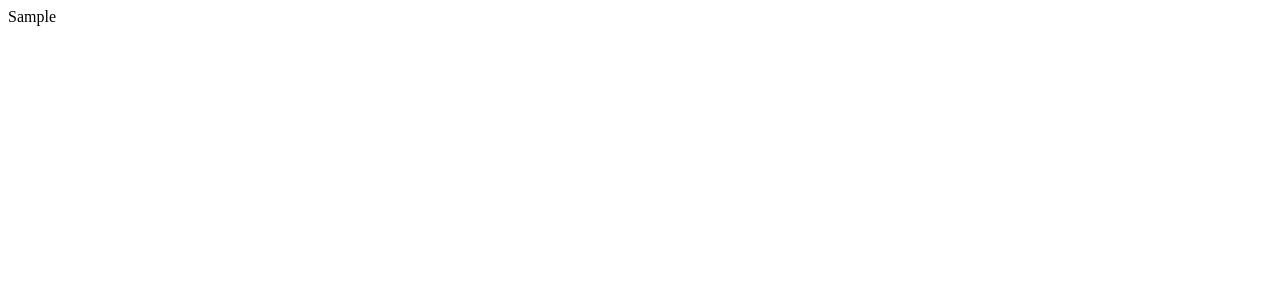
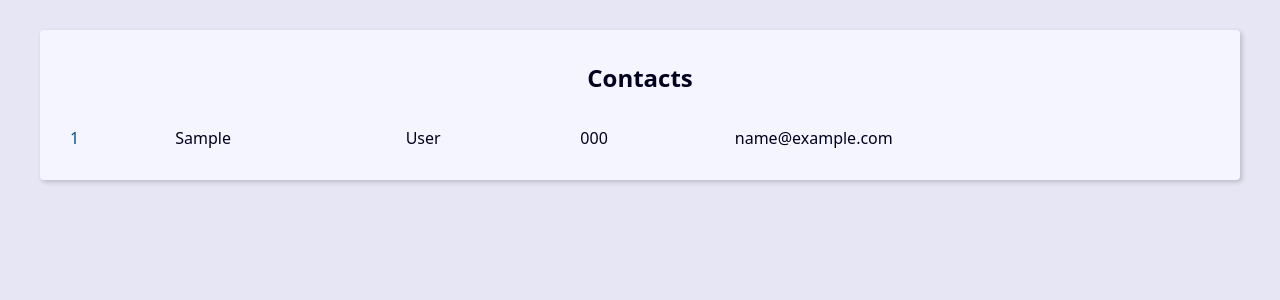
Before and after one commit to BenoGustavo/AgendaDjango, a Django app: page / in a window 1280 px wide. Before the commit the part shown is almost empty. Shown: the top 300 px of the page. Run offline with Django 5.2, Linux system fonts and the light colour scheme; tables that the repository leaves empty hold one stand-in row (values such as "Sample post").

Commit message:
adding css and making the table work

```diff
--- a/base_static/global/css/style.css
+++ b/base_static/global/css/style.css
@@ -0,0 +1,123 @@
+:root {
+    --spacing: 1.5rem;
+    --link-dark-color: rgb(0, 83, 134);
+    --link-light-color: rgb(156, 217, 255);
+    --clr-white: rgb(245, 245, 255);
+    --clr-black: rgb(0, 0, 30);
+    --clr-light-gray: rgb(230, 230, 245);
+    --clr-dark-shadow-5: rgba(0, 0, 10, 5%);
+    --clr-dark-shadow-10: rgba(0, 0, 10, 10%);
+    --clr-dark-shadow-20: rgba(0, 0, 10, 20%);
+    --clr-light-shadow-5: rgba(200, 200, 255, 5%);
+    --clr-light-shadow-10: rgba(200, 200, 255, 10%);
+    --clr-light-shadow-20: rgba(200, 200, 255, 20%);
+    --main-page-width: 120rem;
+    --table-min-width: 60rem;
+    --biggest-font-size: 5rem;
+    --bigger-font-size: 4rem;
+    --big-font-size: 3.2rem;
+    --medium-font-size: 2.4rem;
+    --small-font-size: 1.6rem;
+    --smaller-font-size: 1.4rem;
+    --smallest-font-size: 1.2rem;
+    --transition-fast: 300ms;
+    --transition-medium: 600ms;
+    --transition-slow: 1s;
+    --default-border-radius: 4px;
+}
+
+*,
+*::before,
+*::after {
+    margin: 0;
+    padding: 0;
+    box-sizing: border-box;
+}
+
+html {
+    font-size: 62.5%;
+}
+
+body {
+    font-family: system-ui, -apple-system, BlinkMacSystemFont, 'Segoe UI', Roboto,
+        Oxygen, Ubuntu, Cantarell, 'Open Sans', 'Helvetica Neue', sans-serif;
+    line-height: 1.5;
+    font-size: var(--small-font-size);
+    color: var(--clr-black);
+    -webkit-font-smoothing: antialiased;
+    background: var(--clr-light-gray);
+}
+
+img,
+svg {
+    display: block;
+    max-width: 100%;
+}
+
+
+.main__content {
+    max-width: var(--main-page-width);
+    margin: calc(var(--spacing) * 2) auto;
+    padding: var(--spacing);
+    background: var(--clr-white);
+    box-shadow: 2px 2px 5px var(--clr-dark-shadow-20);
+    border-radius: var(--default-border-radius);
+}
+
+.table__dont__overflow {
+    width: 100%;
+    overflow-x: auto;
+}
+
+.contacts__table {
+    width: 100%;
+    min-width: var(--table-min-width);
+    border-collapse: collapse;
+}
+
+.table__row {
+    text-align: left;
+    text-overflow: ellipsis;
+    transition: background-color var(--transition-fast) ease-in-out;
+}
+
+.table__row:nth-of-type(2n) {
+    background: var(--clr-dark-shadow-5);
+}
+
+.table__row:not(.table-row-header):hover {
+    background: var(--clr-dark-shadow-10);
+}
+
+.table__row__header {
+    background: var(--clr-light-gray);
+    color: var(--clr-black);
+}
+
+.table__cel,
+.table__header {
+    padding: var(--spacing);
+}
+
+.table__link {
+    color: var(--link-dark-color);
+    transition: color var(--transition-fast) ease-in-out;
+    text-decoration: none;
+}
+
+.table__link:hover {
+    color: var(--clr-black);
+}
+
+.table__caption {
+    font-size: var(--medium-font-size);
+    font-weight: bold;
+    padding: var(--spacing);
+}
+
+@media (min-width: 600px) {
+    .single__contact {
+        max-width: 80%;
+        margin: calc(var(--spacing) * 2) auto;
+    }
+}
--- a/contact/templates/contact/index.html
+++ b/contact/templates/contact/index.html
@@ -1,7 +1,34 @@
 {% extends "global/base.html" %}
 
 {% block content %}
-    {% for contact in contacts %}
-        {{contact.first_name}} </br>
-    {% endfor %}
+    <div class="table__dont__overflow">
+        <table class="contacts__table">
+            <caption class="table__caption">
+                Contacts
+            </caption>
+
+            <thead>
+                <tr class="table__row table__row__header">
+                    {% comment %} This is the main table headers {% endcomment %}
+                    {% for header in table_headers %}
+                    <th class='table__header' >{{header}}</th>
+                    {% endfor %}
+                </tr>
+            </thead>
+
+                <tbody>
+                {% for contact in contacts %}
+                    <tr class="table__row">
+                        <td class="table__cel">
+                            <a href="#" class="table__link">{{ contact.id }}</a>
+                        </td>
+                        <td class="table__cel">{{ contact.first_name }}</td>
+                        <td class="table__cel">{{ contact.last_name }}</td>
+                        <td class="table__cel">{{ contact.phone }}</td>
+                        <td class="table__cel">{{ contact.email }}</td>
+                    {% endfor %}
+                </tbody>
+        </table>
+    </div>
+
 {% endblock content %}
```
